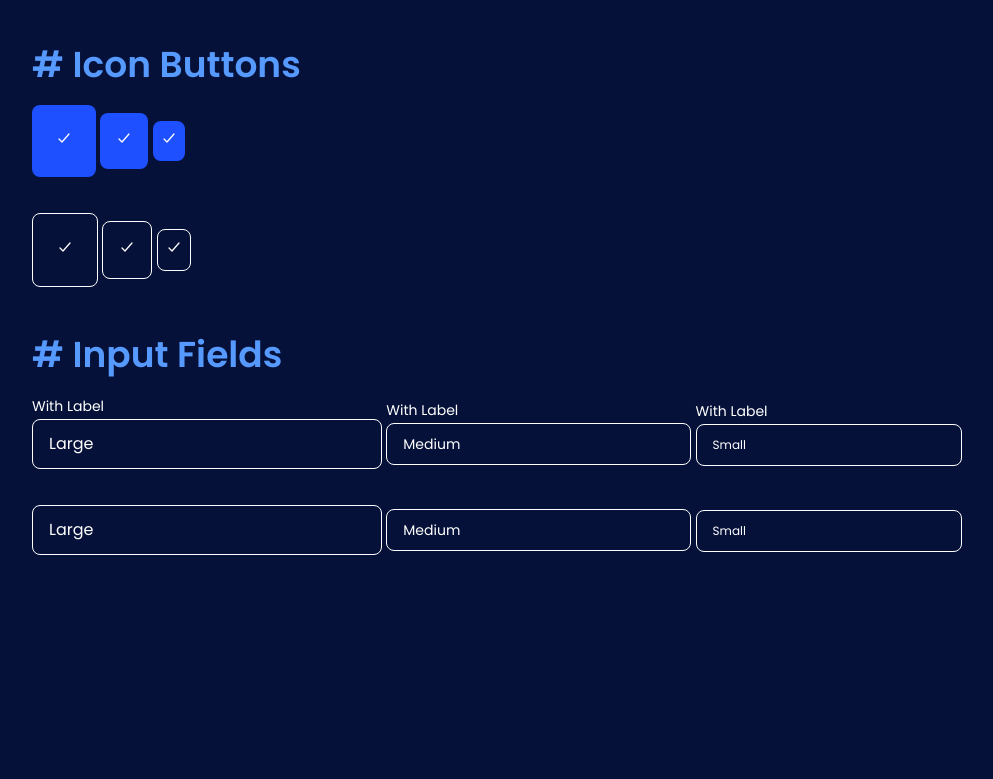
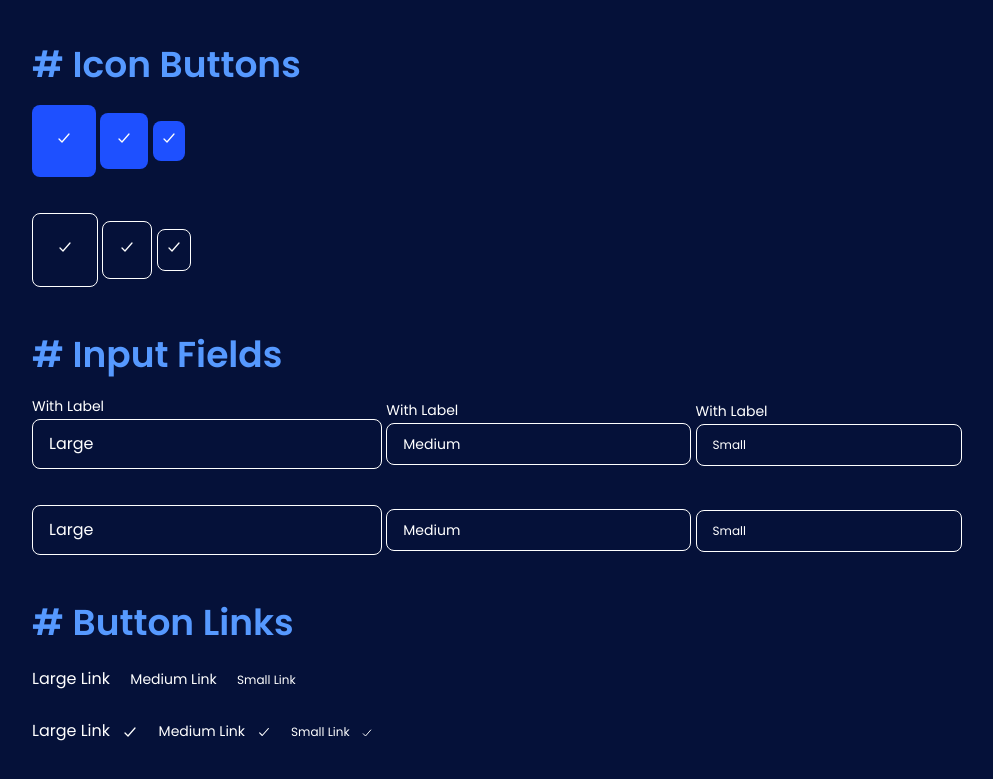
Before and after one commit to bhishekprajapati/nft-portfolio-website, a website built with Vite: page index.html in a window 1280 px wide. Shown: the part 987-1766 px from the top of the page, without its empty margins (8-1001 px from the left). Before the commit the page ends 1630 px from the top, so only its background shows below. Built offline with nearby package versions, Linux system fonts and the light colour scheme.

Commit message:
add links

```diff
--- a/index.html
+++ b/index.html
@@ -88,6 +88,21 @@
       </div>
     </section>
 
+    <section class="my-8">
+      <header><h2 class="font-semibold text-2xl md:text-4xl text-cyan"># Button Links</h2></header>
+
+      <div class="mt-5 [&>:not(:last-child)]:mr-4">
+        <a href="#" class="link link-lg">Large Link</a>
+        <a href="#" class="link link-md">Medium Link</a>
+        <a href="#" class="link">Small Link</a>
+      </div>
+      <div class="mt-5 [&>:not(:last-child)]:mr-4">
+        <a href="#" class="link link-lg">Large Link <ion-icon class="link-icon" name="checkmark-outline"></ion-icon></a>
+        <a href="#" class="link link-md">Medium Link <ion-icon class="link-icon" name="checkmark-outline"></ion-icon></a>
+        <a href="#" class="link">Small Link <ion-icon class="link-icon" name="checkmark-outline"></ion-icon></a>
+      </div>
+      </section>
+
     <script type="module" src="https://unpkg.com/ionicons@5.5.2/dist/ionicons/ionicons.esm.js"></script>
     <script nomodule src="https://unpkg.com/ionicons@5.5.2/dist/ionicons/ionicons.js"></script>
   </body>
--- a/src/styles/common.css
+++ b/src/styles/common.css
@@ -121,3 +121,23 @@
         @apply text-[1rem] leading-[2rem];
     }
 }
+
+/* Links */
+@layer components {
+    .link {
+        @apply text-white text-[0.75rem] leading-[1.5rem];
+    }
+
+    .link .link-icon {
+        --ionicon-stroke-width: 2.5rem;
+        @apply ml-2 align-middle;
+    }
+
+    .link-md {
+        @apply text-[0.875rem] leading-[1.5rem];
+    }
+
+    .link-lg {
+        @apply text-[1rem] leading-[2rem];
+    }
+}
```
